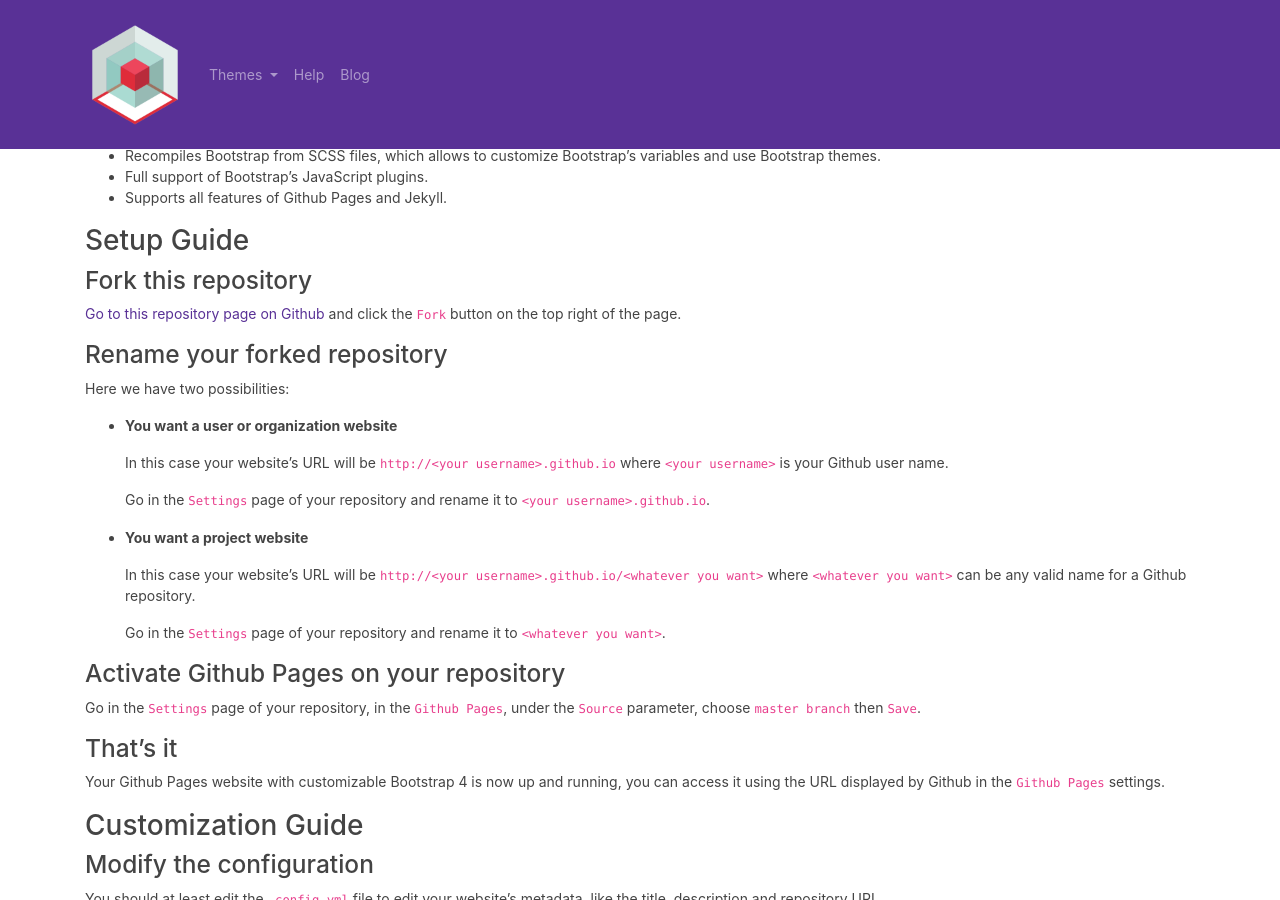
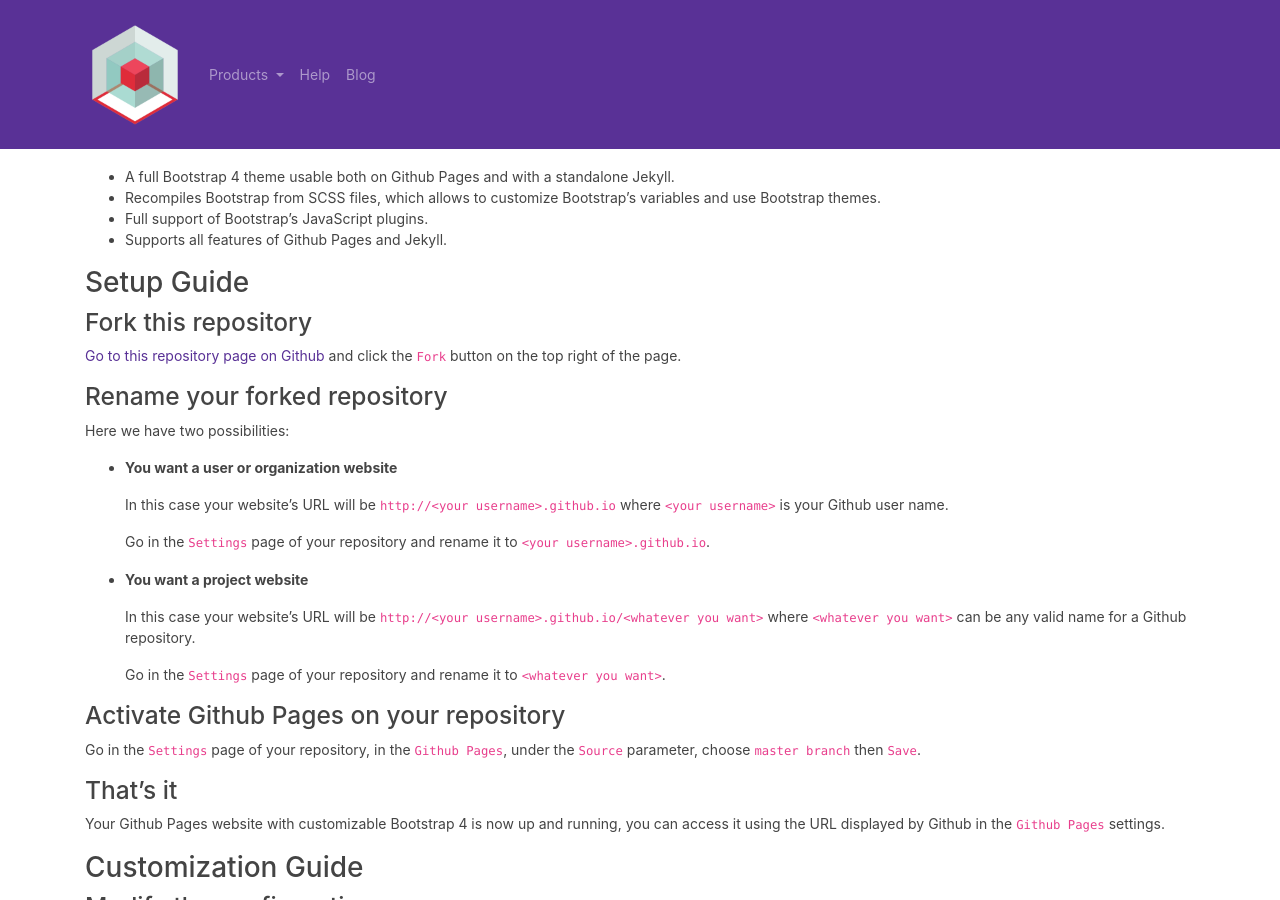
Before and after one commit to mcp-samples/mcp-samples.github.io, a Jekyll site: the page built from index.md, in a window 1280 px wide and 900 px high. Built offline with Jekyll 4.4.1, drawn with Linux system fonts in a browser that asks for light colours.

Commit message:
Changing header

```diff
--- a/_layouts/default.html
+++ b/_layouts/default.html
@@ -22,8 +22,8 @@
         <div class="collapse navbar-collapse" id="navbarResponsive">
           <ul class="navbar-nav">
             <li class="nav-item dropdown">
-              <a class="nav-link dropdown-toggle" data-toggle="dropdown" href="#" id="themes">Themes <span class="caret"></span></a>
-              <div class="dropdown-menu" aria-labelledby="themes">
+              <a class="nav-link dropdown-toggle" data-toggle="dropdown" href="#" id="themes">Products <span class="caret"></span></a>
+              <div class="dropdown-menu" aria-labelledby="products">
                 <a class="dropdown-item" href="../default/">Default</a>
                 <a class="dropdown-item" href="../cerulean/">Cerulean</a>
                 <a class="dropdown-item" href="../cosmo/">Cosmo</a>
@@ -39,6 +39,8 @@
         </div>
       </div>
     </div>
+    </br>
+    </br>
     <div class="container">
 	{{ content }}
     </div>
```
